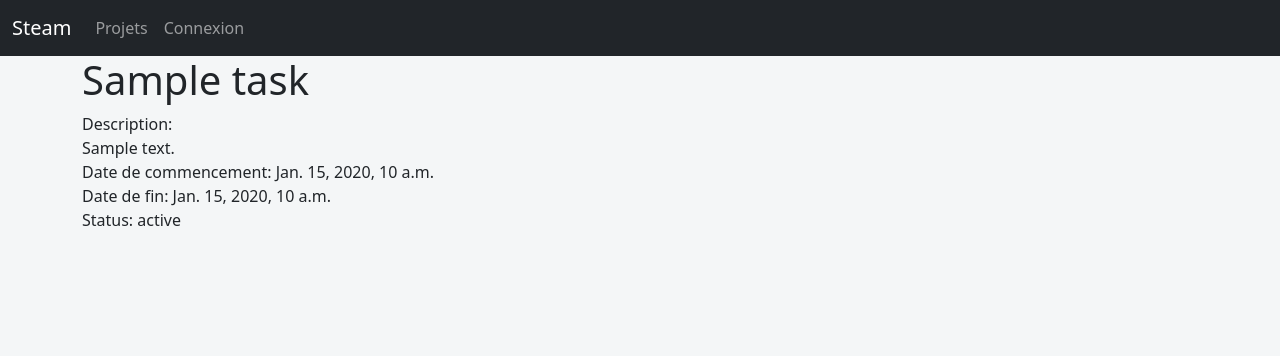
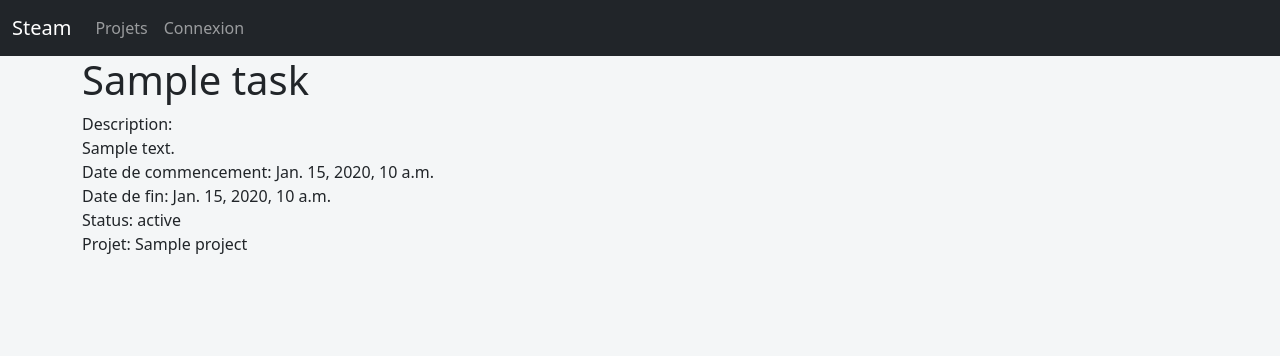
Before and after one commit to Steam-INFOM114/steam, a Django app: template src/steam/core/templates/tasks/task.html in a window 1280 px wide. Shown: the top 356 px of the page. Run offline with Django 3.2, Linux system fonts and the light colour scheme; the template is opened without the code that fills it: most values are stand-ins (such as "Sample title", 1, 10 or a date in 2020); some libraries are stand-ins or nearby versions.

Commit message:
Add link between Project and Task models

```diff
--- a/src/steam/core/templates/tasks/task.html
+++ b/src/steam/core/templates/tasks/task.html
@@ -9,6 +9,7 @@
     <td>Date de commencement: {{task.start_date }}</td><br>
     <td>Date de fin: {{task.end_date }}</td><br>
     <td>Status: {{task.get_status_display }}</td><br>
+    <td>Projet: {{task.project }}</td><br>
 </tr>
 
 {% endblock %}
```
